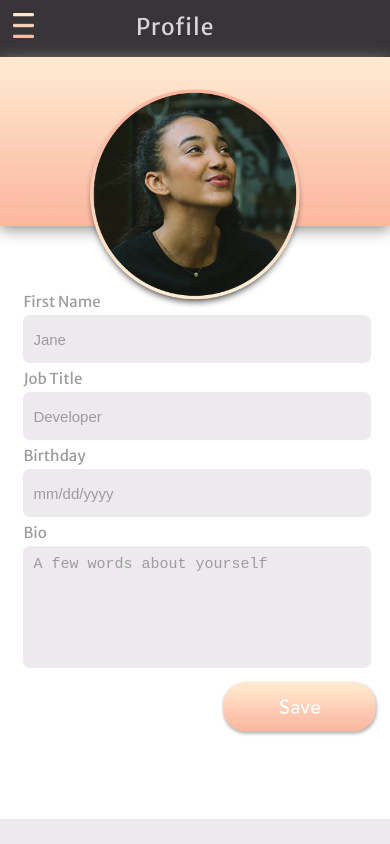
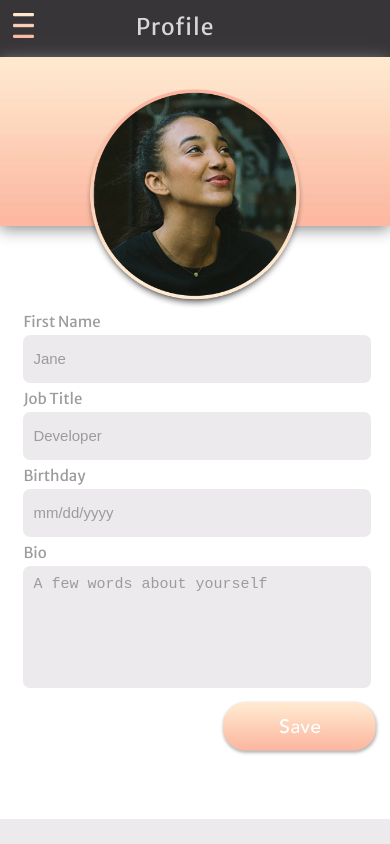
Before and after one commit to mollcano/made-code-challenge, a React (Create React App) app: page / in a window 390 px wide. Built offline with nearby package versions, Linux system fonts and the light colour scheme.

Commit message:
form placement is responsive

```diff
--- a/src/App.css
+++ b/src/App.css
@@ -51,9 +51,10 @@ html, body {
   top: 19%;
 }
 .formContainer{
-  margin-left: 6%;
+  margin: 10vh 6% 0 6%;
+  /*margin-left: 6%;
   margin-right: 6%;
-  margin-top: 65px;
+  margin-top: 65px;*/
   display: flex;
   justify-content: center;
   width: 86%;
```
